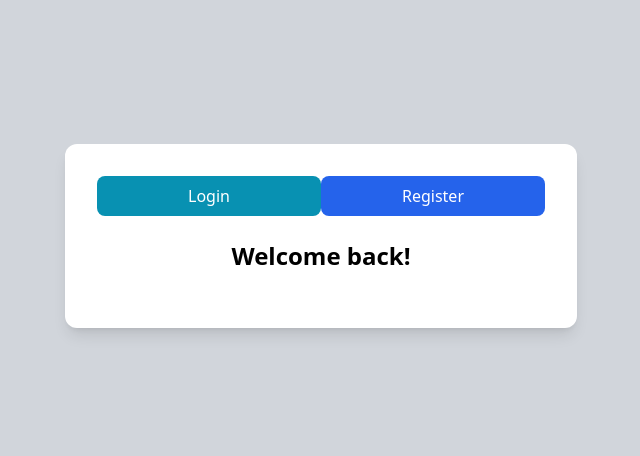
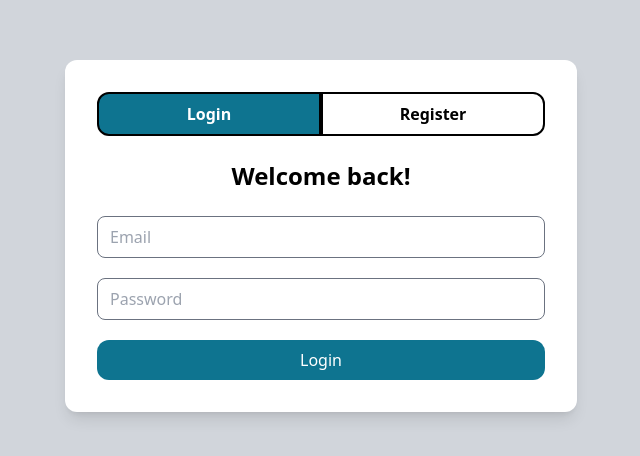
Before and after one commit to RZNCQ/SEP_MovieBooking, a website: page public/account.html in a window 1280 px wide. Shown: the part 164-620 px from the top of the page, without its empty margins (319-959 px from the left). Drawn offline with nearby package versions, Linux system fonts and the light colour scheme.

Commit message:
login Form

```diff
--- a/public/account.html
+++ b/public/account.html
@@ -9,12 +9,14 @@
 <body class="bg-gray-300 flex items-center justify-center min-h-screen">
     <div class="bg-white p-8 w-full max-w-lg rounded-xl shadow-lg">
         <div class="flex mb-6">
-            <button class="bg-cyan-600 w-1/2 py-2 text-white rounded-lg">Login</button>
-            <button class="bg-blue-600 w-1/2 py-2 text-white rounded-lg">Register</button>
+            <button id="loginBtn" class="bg-cyan-700 w-1/2 py-2 text-white border-2 border-black font-bold rounded-l-xl">Login</button>
+            <button id="registerBtn" class="bg-silver-600 w-1/2 py-2 text-black border-2 border-black font-bold rounded-r-xl">Register</button>
         </div>
         <div id="login">
             <h3 class="text-2xl font-bold text-center mb-6">Welcome back!</h3>
-
+            <input type="email" placeholder="Email" class="w-full py-2 border border-gray-500 rounded-lg px-3 mb-5">
+            <input type="password" placeholder="Password" class="w-full py-2 border border-gray-500 rounded-lg px-3 mb-5">
+            <button class="w-full bg-cyan-700 text-white py-2 rounded-xl hover:bg-cyan-500">Login</button>
         </div>
 
     </div>
```
